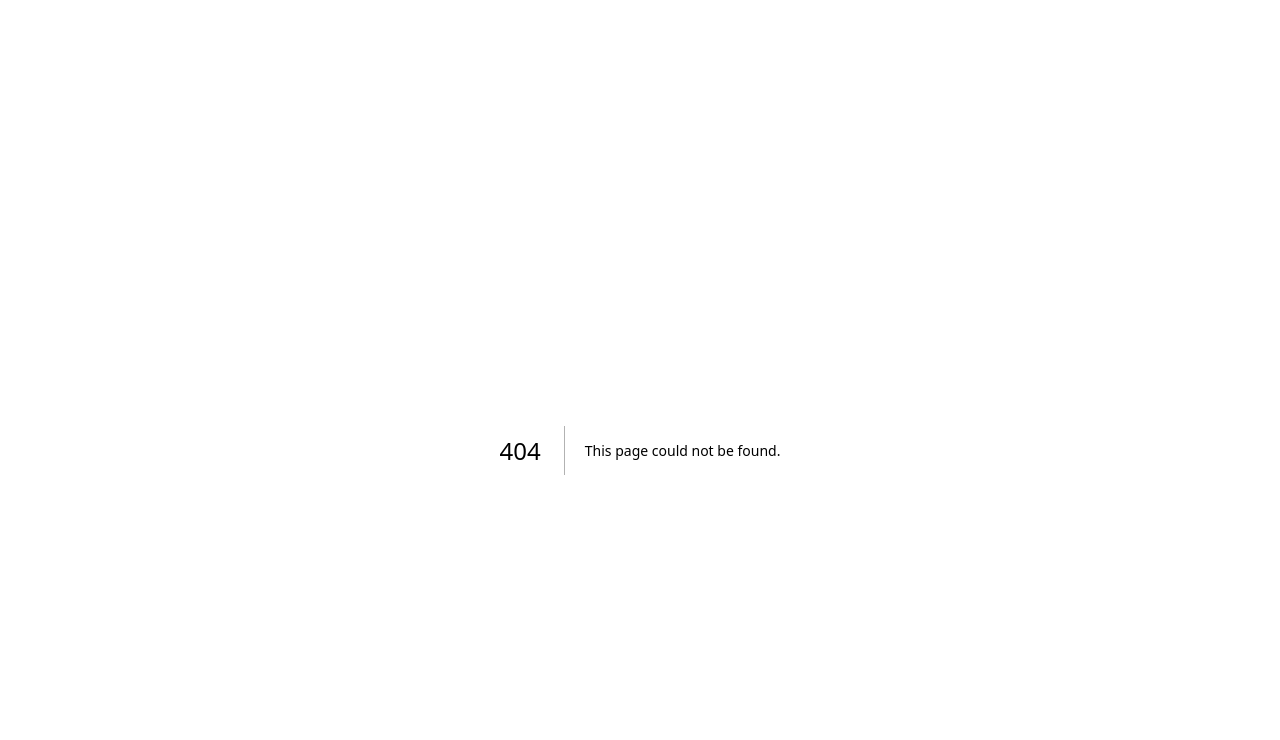
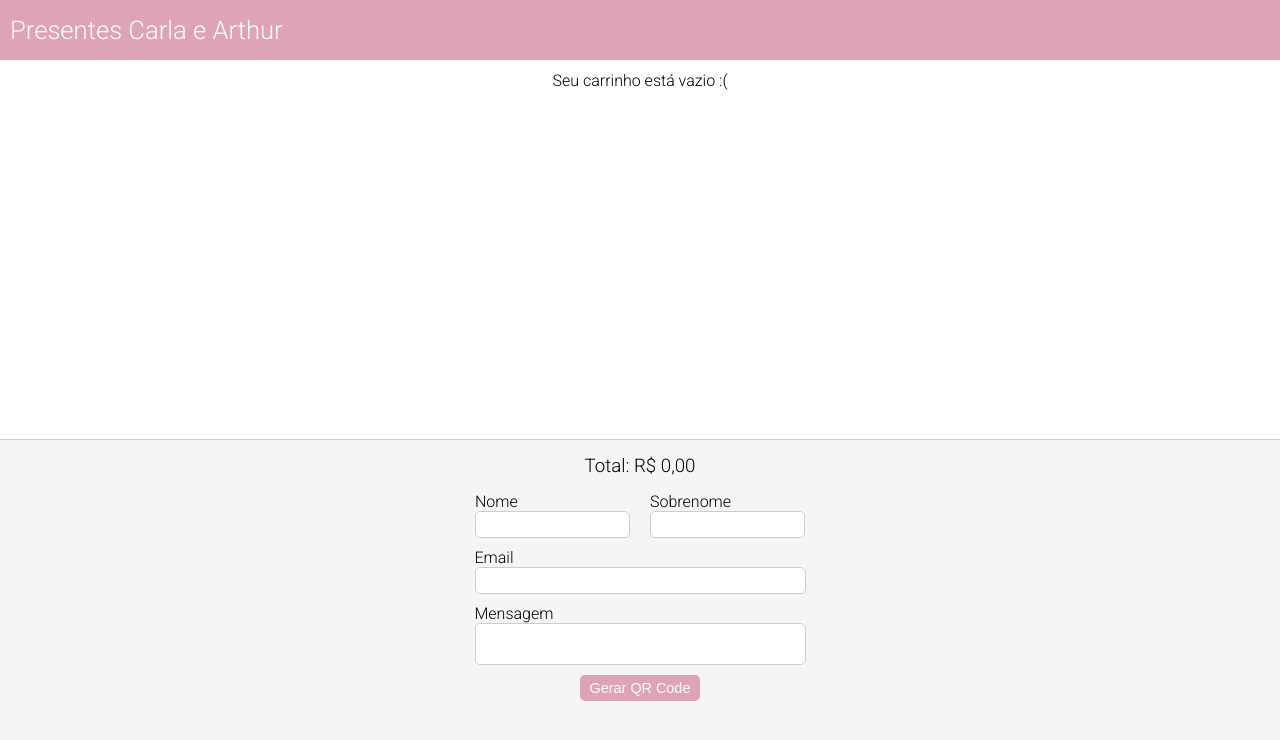
Before and after one commit to arthurdedeus/gifts-ui-v2, a Next.js app: page /checkout in a window 1280 px wide. Before the commit this address had no page. Shown: the top 740 px of the page. Built offline with nearby package versions, Linux system fonts and the light colour scheme.

Commit message:
chore: Center totals

```diff
--- /dev/null
+++ b/src/app/checkout/page.tsx
@@ -0,0 +1,56 @@
+"use client"
+import { Cart } from '@/components/Cart';
+import { CheckoutForm } from '@/components/CheckoutForm';
+import { Footer } from '@/components/Footer';
+import { Header } from '@/components/Header';
+import { useCart } from '@/contexts/CartContext';
+import { formatCurrency } from '@/utils';
+import styled from 'styled-components';
+
+
+const CartReviewContainer = styled.div`
+  overflow-y: auto;
+  flex: 1;
+  width: 100%;
+  margin-top: 5px;
+
+  background-color: #ffffff;
+`;
+
+const CheckoutContainer = styled.div`
+  position: fixed;
+  height: 100%;
+  width: 100%;
+  display: flex;
+  flex-direction: column;
+  box-sizing: border-box;
+  align-items: center;
+  justify-content: center;
+`;
+
+export default function Checkout () {
+  const { totalPrice } = useCart();
+
+  return (
+    <CheckoutContainer>
+      <Header isCheckout />
+      <CartReviewContainer>
+        <Cart isCheckout={true} />
+      </CartReviewContainer>
+      <Footer
+        style={{
+          marginBottom: '80px',
+          width: '100%',
+          height: '40%',
+          padding: '5px',
+          overflowY: 'auto',
+        }}
+      >
+        <div>
+          <h3 style={{ margin: '10px' }}>Total: {formatCurrency(totalPrice)}</h3>
+        </div>
+        <CheckoutForm />
+      </Footer>
+    </CheckoutContainer>
+  );
+};
--- a/src/components/CheckoutForm.tsx
+++ b/src/components/CheckoutForm.tsx
@@ -46,8 +46,8 @@ const TextInput = styled.textarea`
 `;
 
 export const CheckoutForm = () => {
-  const createCheckout = useCreateCheckoutMutation();
-  const createUser = useCreateUserMutation();
+  // const createCheckout = useCreateCheckoutMutation();
+  // const createUser = useCreateUserMutation();
   const [isQRCodeModalOpen, setIsQRCodeModalOpen] = useState<boolean>(false);
   const [qrCodeUrl, setQRCodeUrl] = useState<string>('');
   const [brCode, setBrCode] = useState<string>('');
@@ -80,34 +80,36 @@ export const CheckoutForm = () => {
       first_name: formState.first_name,
       last_name: formState.last_name,
     };
-    createUser.mutate({ userData });
+    console.log({ userData })
+    // createUser.mutate({ userData });
   };
 
-  useEffect(() => {
-    const token = createUser?.data?.auth_token;
-    if (!token) {
-      return;
-    }
-    const checkoutData = {
-      message: formState.message,
-      items: state.items.map(item => ({
-        gift_id: item.id,
-        quantity: item.quantity,
-      })),
-    };
-    createCheckout.mutate({ data: checkoutData, token: token });
-    createUser.reset();
-  }, [createUser?.data?.auth_token]); // eslint-disable-line react-hooks/exhaustive-deps
+  // useEffect(() => {
+  //   // const token = createUser?.data?.auth_token;
+  //   // if (!token) {
+  //   //   return;
+  //   // }
+  //   const checkoutData = {
+  //     message: formState.message,
+  //     items: state.items.map(item => ({
+  //       gift_id: item.id,
+  //       quantity: item.quantity,
+  //     })),
+  //   };
+  //   console.log({ checkoutData })
+  //   // createCheckout.mutate({ data: checkoutData, token: token });
+  //   // createUser.reset();
+  // }, []); // eslint-disable-line react-hooks/exhaustive-deps
 
-  useEffect(() => {
-    const qrCode = createCheckout.data?.qr_code;
-    const brCode = createCheckout.data?.br_code;
-    if (createCheckout.isSuccess && qrCode && brCode) {
-      setQRCodeUrl(qrCode);
-      setBrCode(brCode);
-      setIsQRCodeModalOpen(true);
-    }
-  }, [createCheckout.isSuccess, createCheckout.data?.qr_code]); // eslint-disable-line react-hooks/exhaustive-deps
+  // useEffect(() => {
+  //   const qrCode = createCheckout.data?.qr_code;
+  //   const brCode = createCheckout.data?.br_code;
+  //   if (createCheckout.isSuccess && qrCode && brCode) {
+  //     setQRCodeUrl(qrCode);
+  //     setBrCode(brCode);
+  //     setIsQRCodeModalOpen(true);
+  //   }
+  // }, [createCheckout.isSuccess, createCheckout.data?.qr_code]); // eslint-disable-line react-hooks/exhaustive-deps
 
   const closeModal = () => {
     setIsQRCodeModalOpen(false);
--- a/src/components/Footer.tsx
+++ b/src/components/Footer.tsx
@@ -4,4 +4,7 @@ export const Footer = styled.div`
   padding: 20px;
   padding-top: 0;
   border-top: 1px solid #ccc;
+  align-items: center;
+  display: flex;
+  flex-direction: column;
 `;
```
